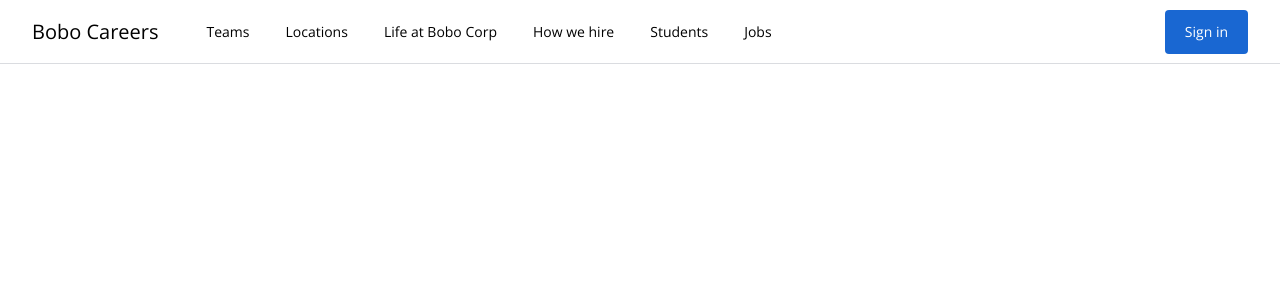
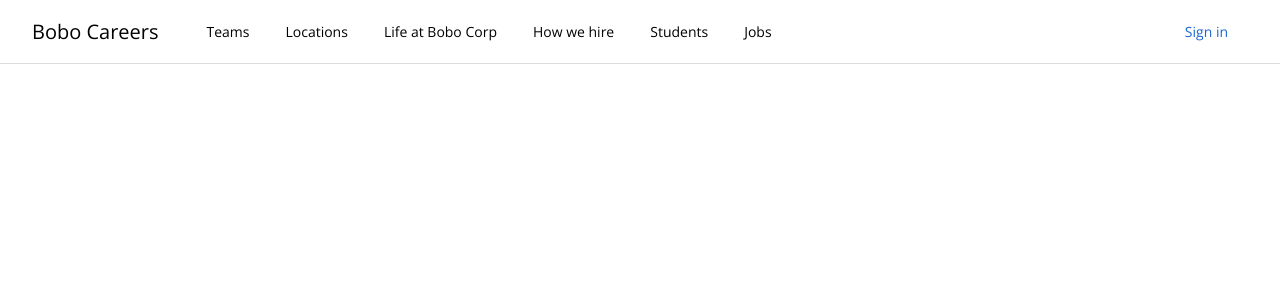
Before and after one commit to Yann-Baelden/job-search, a Vue app: page / in a window 1280 px wide. Shown: the top 300 px of the page. Built offline with nearby package versions, Linux system fonts and the light colour scheme.

Commit message:
introduction aux computed data avec un bouton alt

```diff
--- a/src/components/ActionButton.vue
+++ b/src/components/ActionButton.vue
@@ -1,5 +1,5 @@
 <template>
-  <button :class="{ primary: true }">
+  <button :class="buttonClass">
     {{ text }}
   </button>
 </template>
@@ -7,7 +7,12 @@
 <script>
 export default {
   name: "ActionButton",
-  props: ["text"],
+  props: ["text", "isPrimary"],
+  computed: {
+    buttonClass() {
+      return { primary: this.isPrimary, secondary: !this.isPrimary };
+    },
+  },
 };
 </script>
 
@@ -20,5 +25,7 @@ button {
   @apply border-0 bg-brand-blue-1 text-white hover:shadow-blue;
 }
 
-.secondary {}
+.secondary {
+  @apply bg-transparent text-brand-blue-1 hover:bg-brand-blue-2 hover:text-white;
+}
 </style>
--- a/src/components/MainNav.vue
+++ b/src/components/MainNav.vue
@@ -24,7 +24,12 @@
 
         <div class="ml-auto flex h-full items-center">
           <profile-image v-if="isLoggedIn" />
-          <action-button v-else :text="'Sign in'" @click="loginUser" />
+          <action-button
+            v-else
+            :text="'Sign in'"
+            :is-primary="false"
+            @click="loginUser"
+          />
         </div>
       </div>
     </div>
--- a/tailwind.config.js
+++ b/tailwind.config.js
@@ -11,6 +11,7 @@ module.exports = {
       colors: {
         "brand-gray-1": "#dadce0",
         "brand-blue-1": "#1967d2",
+        "brand-blue-2": "#4285f4",
         "brand-green-1": "#137333",
       },
       boxShadow: {
```
